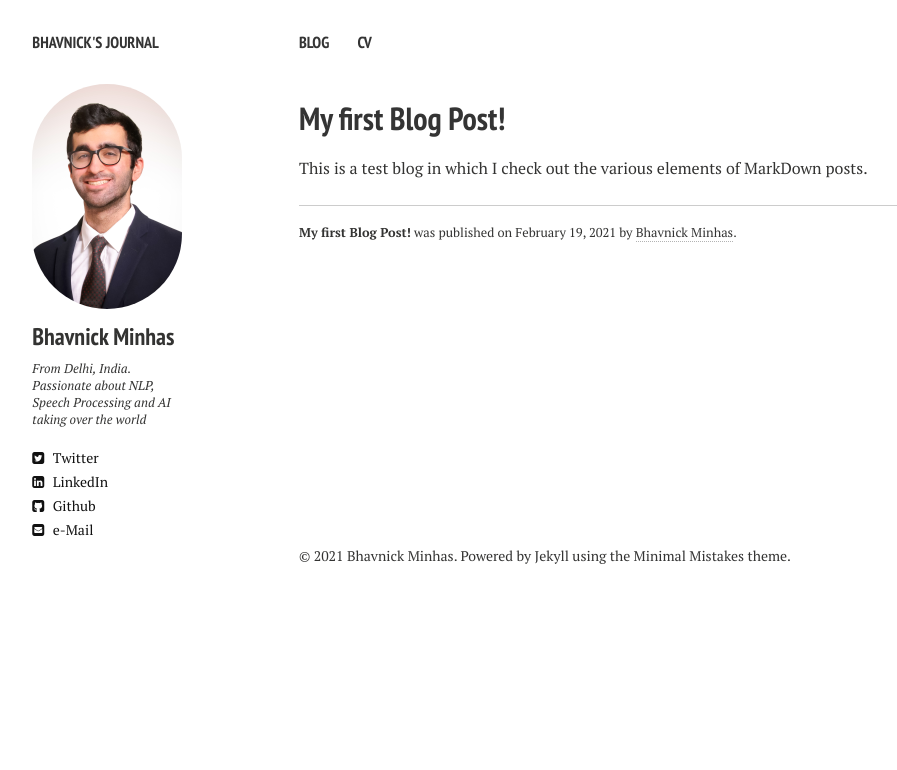
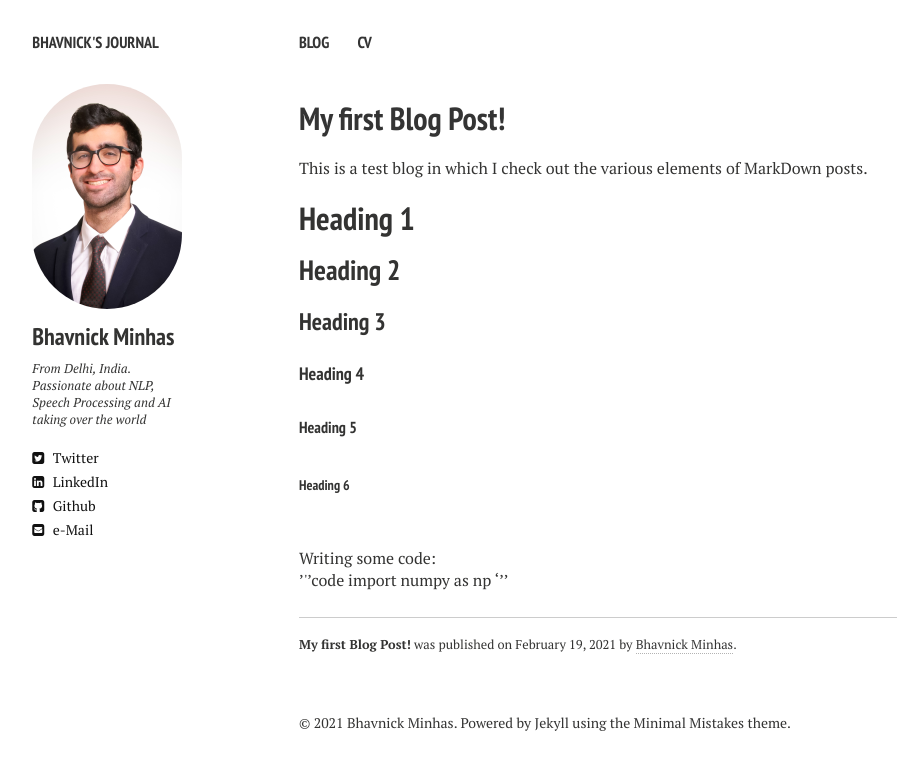
Before and after one commit to bhavnicksm/Bhavnicksm.github.io, a Jekyll site: the page built from _posts/2021-02-19-my-first-blog-post.md, in a window 1280 px wide. Shown: the top 770 px of the page, without its empty margins (21-918 px from the left). Built offline with Jekyll 4.4.1, drawn with Linux system fonts in a browser that asks for light colours; nearby versions of some CDN libraries.

Commit message:
Update 2021-02-19-my-first-blog-post.md

```diff
--- a/_posts/2021-02-19-my-first-blog-post.md
+++ b/_posts/2021-02-19-my-first-blog-post.md
@@ -6,3 +6,19 @@ comments: true
 ---
 
 This is a test blog in which I check out the various elements of MarkDown posts.
+<br/>
+
+# Heading 1
+## Heading 2
+### Heading 3
+#### Heading 4
+##### Heading 5
+###### Heading 6
+
+<br/>
+
+Writing some code:
+
+'''code
+    import numpy as np
+'''
```
